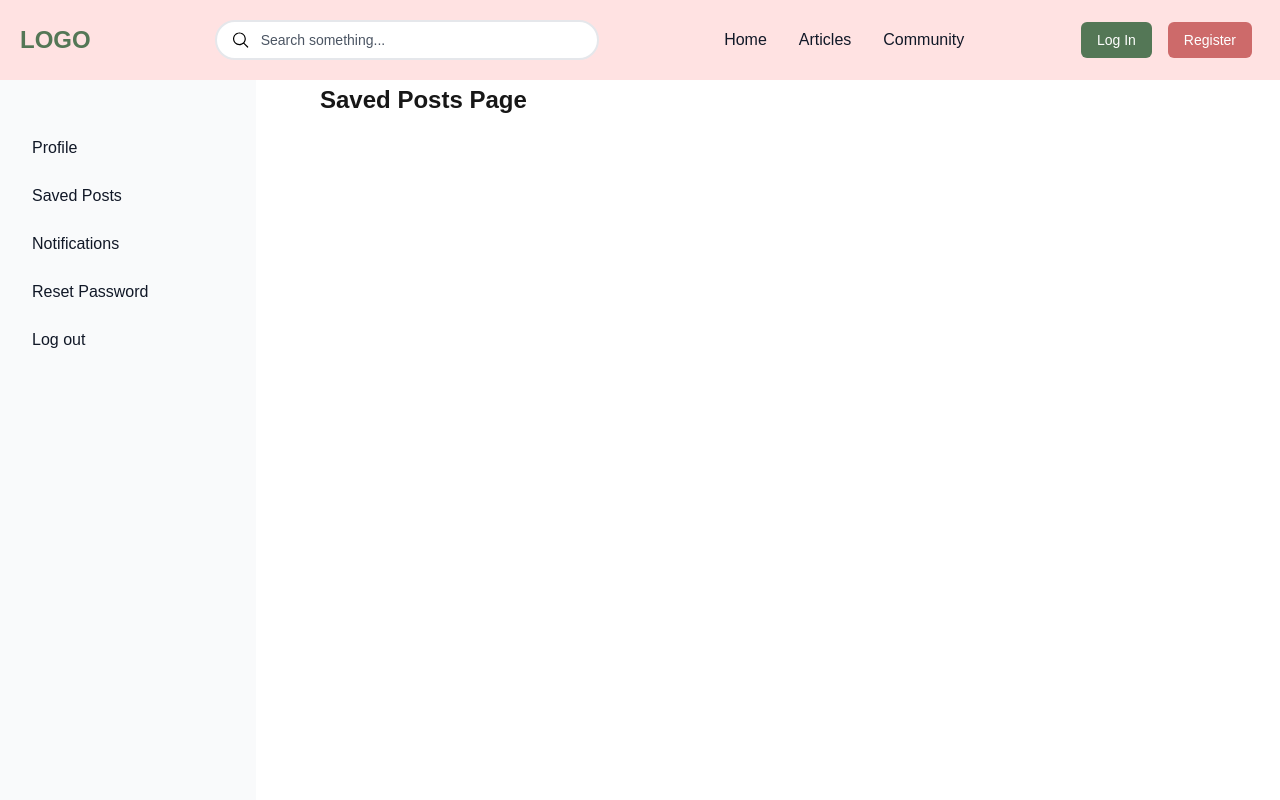
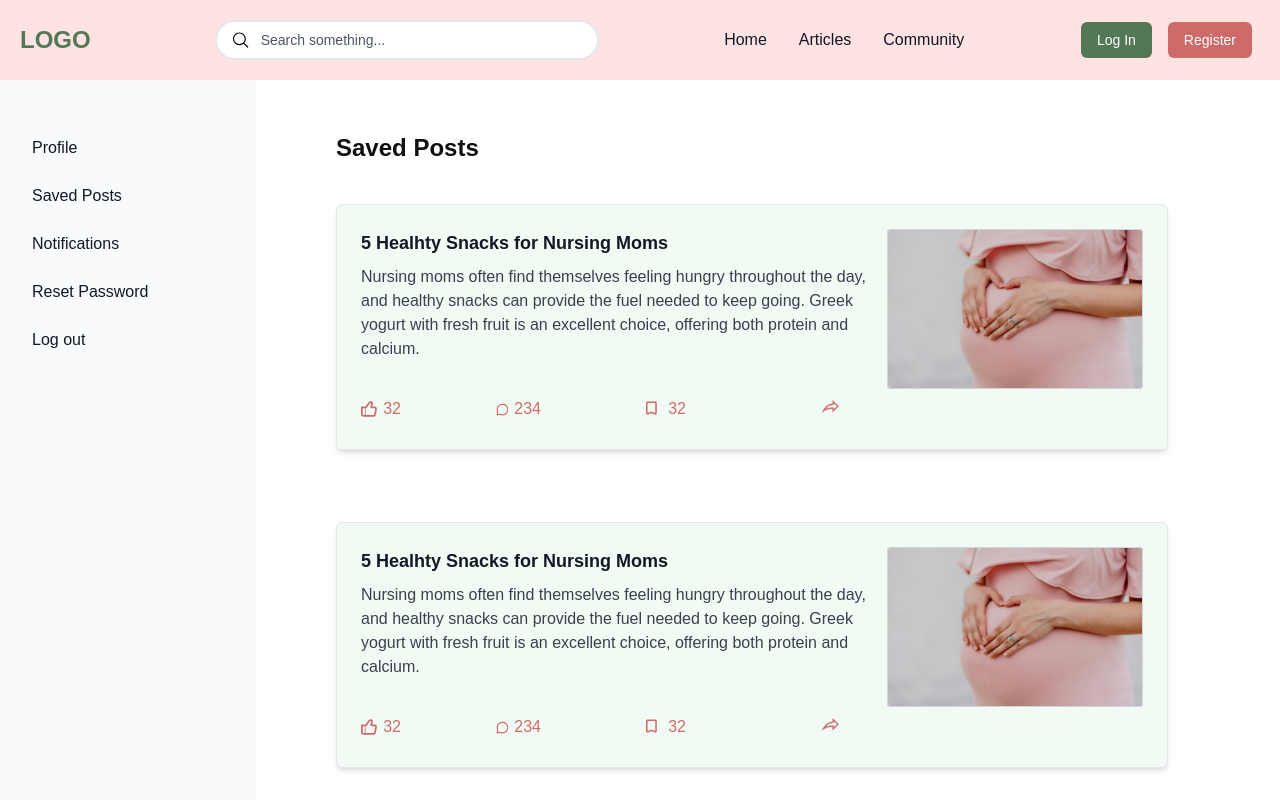
Before and after one commit to KdG-BCIT-ISSP/nest-client, a Next.js app: page /profile/saved-posts in a window 1280 px wide. Shown: the top 800 px of the page. Built offline with nearby package versions, Linux system fonts and the light colour scheme.

Commit message:
[NEST-FE-34] create svaed posts component and update code

```diff
--- a/app/profile/saved-posts/page.tsx
+++ b/app/profile/saved-posts/page.tsx
@@ -1,6 +1,6 @@
 "use client";
+import PostCard from "@/components/PostCard";
 import SideMenu from "@/components/SideMenu";
-
 import { useEffect, useState } from "react";
 
 export default function SavedPostsPage() {
@@ -15,9 +15,37 @@ export default function SavedPostsPage() {
   }
 
   return (
-    <div className="p-4 sm:ml-64">
+    <div className="p-8 sm:ml-64">
       <SideMenu />
-      <h1 className="text-2xl font-bold mb-4">Saved Posts Page</h1>
+      <div className="pl-0 p-8 flex flex-col items-start">
+        <h1 className="text-2xl font-bold text-black mb-4">Saved Posts</h1>
+        <div className="flex flex-col gap-6 w-full">
+          <PostCard
+            className="bg-container flex-shrink-0 w-full max-w-5xl ml-0 container"
+            title={"5 Healhty Snacks for Nursing Moms"}
+            content={
+              "Nursing moms often find themselves feeling hungry throughout the day, and healthy snacks can provide the fuel needed to keep going. Greek yogurt with fresh fruit is an excellent choice, offering both protein and calcium."
+            }
+            topicId={0}
+            tags={[]}
+            images={"/images/pregnancy1.jpg"}
+            postImages={["/images/pregnancy1.jpg"]}
+            saved
+          />
+          <PostCard
+            className="bg-container flex-shrink-0 w-full max-w-5xl ml-0 container"
+            title={"5 Healhty Snacks for Nursing Moms"}
+            content={
+              "Nursing moms often find themselves feeling hungry throughout the day, and healthy snacks can provide the fuel needed to keep going. Greek yogurt with fresh fruit is an excellent choice, offering both protein and calcium."
+            }
+            topicId={0}
+            tags={[]}
+            images={"/images/pregnancy1.jpg"}
+            postImages={["/images/pregnancy1.jpg"]}
+            saved
+          />
+        </div>
+      </div>
     </div>
   );
 }
--- a/app/view-post-test/page.tsx
+++ b/app/view-post-test/page.tsx
@@ -22,11 +22,17 @@ export default function ViewPostPage() {
         author="Jane Doe"
         title="Surviving Sleepless Nights: Tips for New Mothers"
         content="Sleepless nights can be one of the most challenging parts of being a new mom. It's essential to find moments to rest, even when it feels impossible."
+        topicId={0}
+        tags={[]}
+        postImages={[]}
       />
       <PostCard
         author="Wonder Woman"
         title="Breastfeeding Tips for New Mothers"
         content="Breastfeeding can be challenging but rewarding. Learn about proper latching techniques, maintaining milk supply, and seeking support when needed..."
+        topicId={0}
+        tags={[]}
+        postImages={[]}
       />
     </div>
   );
--- a/components/PostCard.tsx
+++ b/components/PostCard.tsx
@@ -1,8 +1,15 @@
 import React from "react";
 import { PostType } from "@/types/PostType";
 import Image from "next/image";
+import clsx from "clsx";
+import ThumbsUp from "@/public/svg/Post/ThumbsUp";
+import Comments from "@/public/svg/Post/Comment";
+import Bookmark from "@/public/svg/Post/Bookmark";
+import Share from "@/public/svg/Post/Share";
 
 export default function PostCard({
+  saved,
+  className,
   title,
   content,
   tags,
@@ -11,25 +18,33 @@ export default function PostCard({
   timestamp,
 }: PostType) {
   return (
-    <div className="bg-white border rounded-md relative mx-auto my-6 p-6 max-w-3xl shadow-md">
-      <div className="flex gap-4">
+    <div
+      className={clsx(
+        "border rounded-md relative mx-auto my-6 p-6 shadow-md w-full max-w-4xl",
+        className
+      )}
+    >
+      <div className="flex gap-4 h-full">
+        {" "}
         {/* Voting Section */}
+        {!saved && (
           <div className="flex flex-col items-center text-gray-500">
             <button className="p-1 text-gray-400 hover:text-cyan-500">▲</button>
-          <span className="font-bold text-gray-800">123</span>{" "}
-          {/* Vote count */}
+            <span className="font-bold text-gray-800">123</span>
             <button className="p-1 text-gray-400 hover:text-red-500">▼</button>
           </div>
-
-        {/* Post Content Section */}
-        <div className="flex-1">
+        )}
+        <div className="flex flex-1 gap-4 h-full">
+          <div className="flex-1 flex flex-col">
             {/* Metadata */}
+            {!saved && (
               <div className="text-sm text-gray-500 mb-2">
                 <span className="font-medium text-gray-800">
                   {author || "Anonymous"}
                 </span>{" "}
                 • <span>{timestamp || "Just now"}</span>
               </div>
+            )}
 
             {/* Title */}
             <h1 className="text-lg font-bold text-gray-900 mb-2">
@@ -55,26 +70,35 @@ export default function PostCard({
               </div>
             )}
 
+            <div className="mt-4 flex justify-between text-gray-500 text-sm">
+              <button className="hover:text-cyan-600">
+                <ThumbsUp count={32} />
+              </button>
+              <button className="hover:text-cyan-600">
+                <Comments count={234} container />
+              </button>
+              <button className="hover:text-cyan-600">
+                <Bookmark count={32} container filled={saved} />
+              </button>
+              <button className="hover:text-cyan-600">
+                <Share />
+              </button>
+            </div>
+          </div>
           {/* Image */}
-          {images && images.length > 0 && (
-            <div className="relative w-full h-64 overflow-hidden rounded-lg border border-gray-300">
+          {images && (
+            <div className="w-64 flex-shrink-0 h-full">
+              <div className="relative h-full min-h-40 overflow-hidden rounded-sm border border-gray-300">
                 <Image
-                src={URL.createObjectURL(images[0])}
+                  src={images}
                   alt="Post Image"
-                layout="fill"
-                objectFit="cover"
-                className="rounded-lg"
+                  fill
+                  className="rounded-sm object-cover"
                   unoptimized
                 />
               </div>
+            </div>
           )}
-
-          {/* Interaction Bar */}
-          <div className="mt-4 flex justify-between text-gray-500 text-sm">
-            <button className="hover:text-cyan-600">💬 45 Comments</button>
-            <button className="hover:text-cyan-600">🔗 Share</button>
-            <button className="hover:text-cyan-600">⚙️ Save</button>
-          </div>
         </div>
       </div>
     </div>
--- a/types/PostType.ts
+++ b/types/PostType.ts
@@ -1,12 +1,14 @@
 export type PostType = {
+  saved?: boolean;
+  className?: string;
   id?: string;
   title: string;
   content: string;
-  type: string;
+  type?: string;
   topicId: number;
   tags: string[];
   author?: string;
   timestamp?: string;
-  images?: File[];
+  images?: string;
   postImages: string[];
 };
```
Lines whose indentation alone changed are shown as unchanged.
